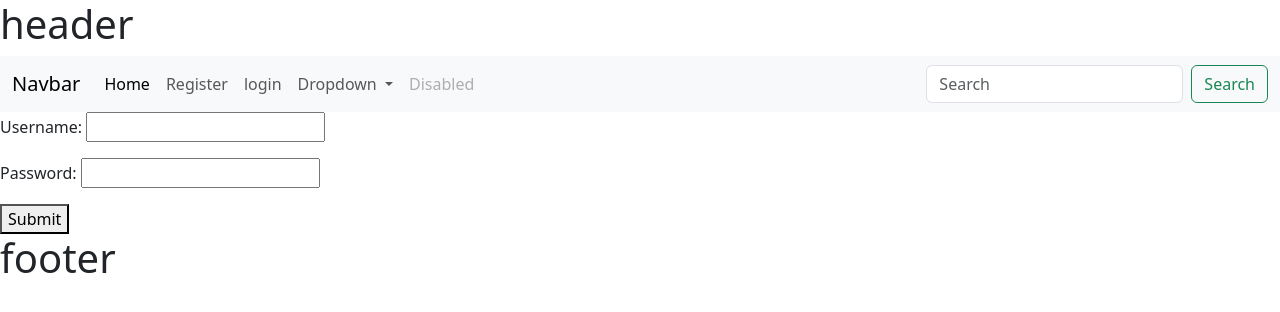
After one commit to Anilkumar-andy/HealthHive, a Django app: page /account/login/ in a window 1280 px wide. The commit adds this page. Shown: the top 312 px of the page. Run offline with Django 5.2, Linux system fonts and the light colour scheme.

Commit message:
added functionality of login& logout

```diff
--- a/account/forms.py
+++ b/account/forms.py
@@ -79,3 +79,9 @@ class PlatformUserDataForm(forms.ModelForm):
     class Meta:
         model = PlatformUserData
         exclude = ['platform_user']
+
+
+
+class LoginUser_Form(forms.Form):
+    username = forms.CharField(max_length=50)
+    password = forms.CharField(max_length=60, widget=forms.PasswordInput)
--- /dev/null
+++ b/account/templates/account/Login.html
@@ -0,0 +1,8 @@
+{% extends "base.html" %}
+{% block content %}
+<form method="post" enctype="multipart/form-data">
+    {% csrf_token %}
+    {{ form.as_p }}
+    <button type="submit">Submit</button>
+</form>
+{% endblock %}
--- a/account/templates/account/success.html
+++ b/account/templates/account/success.html
@@ -1,4 +1,5 @@
 {% extends "base.html" %}
 {% block content %}
     <h3> succes</h3>
+    {{ form.data }}
 {% endblock %}
--- a/account/urls.py
+++ b/account/urls.py
@@ -6,4 +6,6 @@ urlpatterns = [
     path('user_registration/', views.register_platformUser,name='register_platform_user'),
     path('TrainerData_registration/<str:username>/', views.registerTrainerData,name='register_trainerData'),
     path('PlatformUserData_registration/<str:username>/', views.platformUserData,name='register_PlatformUserData'),
+    path('login/',views.Login_User.as_view(),name = 'Login_User_'  ),
+    path('logout/',views.logout_user,name='logout_user_'),
 ]
--- a/account/views.py
+++ b/account/views.py
@@ -1,8 +1,13 @@
 from django.shortcuts import render,redirect,get_object_or_404,redirect
 from django.http import HttpResponse
 from django.contrib.auth.models import User
-from .forms import TrainerRegistrationForm,TrainerDataForm,PlatformUserForm,PlatformUserDataForm
+from .forms import *
 from .models import Trainer,PlatformUser
+from django.views import View
+from django.contrib import messages
+from django.contrib.auth import authenticate,login,logout
+
+
 
 
 # Create your views here.
@@ -35,7 +40,25 @@ def registerTrainerData(request,username):
         else:
             return HttpResponse('form is not valid')
 
+
+def register_platformUser(request):
+    if request.method == "GET":
+        form =  PlatformUserForm()
+        return render(request,'account/RegistrationForm.html',{'form':form})
+    elif request.method == "POST":
+        form = PlatformUserForm(request.POST,request.FILES)
+        if form.is_valid():
+            user_instance = form.save()
+            current_platformUser= user_instance.user.username
+            return redirect('register_PlatformUserData',current_platformUser)
+        else :
+            return render(request,'account/RegistrationForm.html')
+
 def platformUserData(request,username):
+    print(f'username is {username}')
+    platform_user_instance = get_object_or_404(PlatformUser,user__username=username)
+    print(f'platform_user_instance is {platform_user_instance}')
+
     if request.method == 'GET':
         form = PlatformUserDataForm()
         return render(request,'account/PLatformUserDataForm.html',{'form':form})
@@ -52,31 +75,35 @@ def platformUserData(request,username):
             return HttpResponse('form is not valid')
 
 
-def register_platformUser(request):
-    if request.method == "GET":
-        form =  PlatformUserForm()
-        return render(request,'account/RegistrationForm.html',{'form':form})
-    elif request.method == "POST":
-        form = PlatformUserForm(request.POST,request.FILES)
-        if form.is_valid():
-            user_instance = form.save()
-            current_platformUser= user_instance.user.username
-            return redirect('register_PlatformUserData',current_platformUser)
-        else :
-            return render(request,'account/RegistrationForm.html')
+class Login_User(View):
+    def get(self,request):
+        form = LoginUser_Form()
+        return render(request,'account/Login.html',{'form':form})
 
-def platformUserData(request,username):
-    if request.method == 'GET':
-        form = PlatformUserDataForm()
-        return render(request,'account/PLatformUserDataForm.html',{'form':form})
-    elif request.method == "POST":
-        form = PlatformUserDataForm(request.POST)
-        if form.is_valid():
-            print(form.errors)
-            platform_user_instance = get_object_or_404(PlatformUser,user__username=username)
-            platform_instance = form.save(commit=False)
-            platform_instance.platform_user= platform_user_instance
-            platform_instance.save()
-            return render(request,'account/success.html')
+    def post(self,request):
+        form = LoginUser_Form(request.POST)
+        username = request.POST.get('username')
+        password = request.POST.get('password')
+        print(form)
+
+        if not User.objects.filter(username=username).exists():
+            messages.error(request,"Invalid username!, Username doesn't exists.")
+            return redirect('/')
+
+        user = authenticate(username=username,password=password)
+
+        if user is None :
+            messages.error(request,"Password is incorrect")
+            return render(request,'account/login.html',{'form':form})
+
         else:
-            return HttpResponse('form is not valid')
+            login(request,user)
+            request.session['username']=user.username
+            messages.success(request,f"{user.username} is logged in, login Successful")
+            return render(request, 'account/success.html')
+
+def logout_user(request):
+    user = request.session.get('username')
+    messages.success(request,f'logout Successful, bye bye {user}')
+    logout(request)
+    return redirect('/')
--- a/data/views.py
+++ b/data/views.py
@@ -1,3 +1,4 @@
 from django.shortcuts import render
+from .models import video
 
 # Create your views here.
--- a/templates/base.html
+++ b/templates/base.html
@@ -51,6 +51,15 @@
           </div>
         </div>
       </nav>
+      <div>
+        {% if messages %}
+          {% for message in messages%}
+          <p>
+            {{message}}
+          </p>
+          {% endfor %}
+        {% endif %}
+      </div>
 
     {% block content %}
 
```
Also changed, not shown: data/forms.py (added), db.sqlite3.
